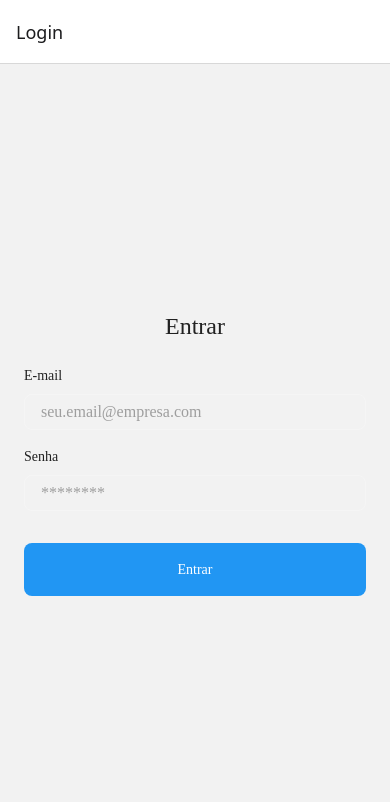
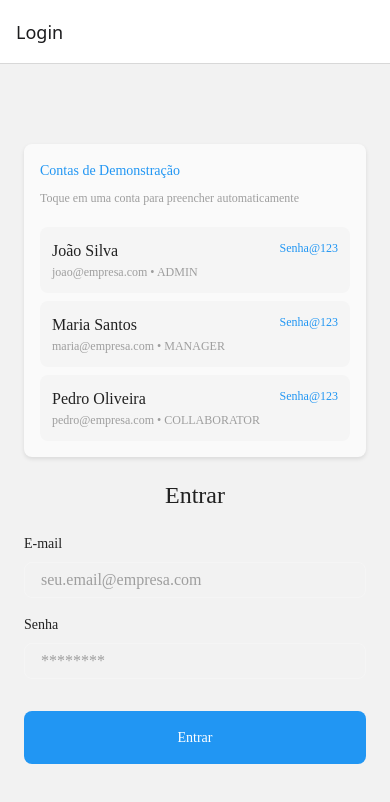
Before and after one commit to diaraujo13/desafio-tecnico-pontua-final, a React Native app: screen /Login in a window 390 px wide. Shown: the top 802 px of the page. Built offline with nearby package versions, Linux system fonts and the light colour scheme.

Commit message:
feat(presentation): Enhance LoginScreen with demo accounts and UI improvements

```diff
--- a/src/presentation/screens/LoginScreen.tsx
+++ b/src/presentation/screens/LoginScreen.tsx
@@ -1,5 +1,5 @@
 import React from 'react';
-import { View, StyleSheet, KeyboardAvoidingView, Platform, ScrollView } from 'react-native';
+import { View, StyleSheet, KeyboardAvoidingView, Platform, ScrollView, Pressable } from 'react-native';
 import { SafeAreaView } from 'react-native-safe-area-context';
 import { useForm, Controller } from 'react-hook-form';
 import { z } from 'zod';
@@ -8,6 +8,7 @@ import { useAuth } from '../hooks/useAuth';
 import { Input } from '../components/ui/Input';
 import { Button } from '../components/ui/Button';
 import { Text } from '../components/ui/Text';
+import { Card } from '../components/ui/Card';
 import { useTheme } from '../theme/ThemeProvider';
 
 const loginSchema = z.object({
@@ -17,6 +18,13 @@ const loginSchema = z.object({
 
 type LoginFormValues = z.infer<typeof loginSchema>;
 
+// Demo accounts for development/testing
+const DEMO_ACCOUNTS = [
+  { email: 'joao@empresa.com', password: 'Senha@123', role: 'ADMIN', name: 'João Silva' },
+  { email: 'maria@empresa.com', password: 'Senha@123', role: 'MANAGER', name: 'Maria Santos' },
+  { email: 'pedro@empresa.com', password: 'Senha@123', role: 'COLLABORATOR', name: 'Pedro Oliveira' },
+] as const;
+
 export function LoginScreen() {
   const { login, isAuthLoading } = useAuth();
   const theme = useTheme();
@@ -24,6 +32,7 @@ export function LoginScreen() {
   const {
     control,
     handleSubmit,
+    setValue,
     formState: { errors },
   } = useForm<LoginFormValues>({
     resolver: zodResolver(loginSchema),
@@ -34,6 +43,15 @@ export function LoginScreen() {
   });
 
   const [submitError, setSubmitError] = React.useState<string | null>(null);
+
+  const handleDemoAccountPress = React.useCallback(
+    (email: string, password: string) => {
+      setValue('email', email);
+      setValue('password', password);
+      setSubmitError(null);
+    },
+    [setValue],
+  );
 
   const onSubmit = React.useCallback(
     async (values: LoginFormValues) => {
@@ -64,6 +82,47 @@ export function LoginScreen() {
           showsVerticalScrollIndicator={false}
         >
           <View style={styles.container}>
+            {__DEV__ && (
+              <Card style={styles.demoBanner}>
+                <Text
+                  variant="label"
+                  style={[styles.demoBannerTitle, { color: theme.colors.primary }]}
+                >
+                  Contas de Demonstração
+                </Text>
+                <Text variant="caption" style={[styles.demoBannerSubtitle, { color: theme.colors.textSecondary }]}>
+                  Toque em uma conta para preencher automaticamente
+                </Text>
+                {DEMO_ACCOUNTS.map((account) => (
+                  <Pressable
+                    key={account.email}
+                    onPress={() => handleDemoAccountPress(account.email, account.password)}
+                    style={({ pressed }) => [
+                      styles.demoAccountItem,
+                      { backgroundColor: theme.colors.surfaceVariant },
+                      pressed && styles.demoAccountItemPressed,
+                    ]}
+                    testID={`LoginScreen_DemoAccount_${account.role}`}
+                    accessible={true}
+                    accessibilityRole="button"
+                    accessibilityLabel={`Usar conta de demonstração ${account.name}, ${account.role}`}
+                  >
+                    <View style={styles.demoAccountContent}>
+                      <Text variant="body" style={{ color: theme.colors.textPrimary }}>
+                        {account.name}
+                      </Text>
+                      <Text variant="caption" style={{ color: theme.colors.textSecondary }}>
+                        {account.email} • {account.role}
+                      </Text>
+                    </View>
+                    <Text variant="caption" style={{ color: theme.colors.primary }}>
+                      {account.password}
+                    </Text>
+                  </Pressable>
+                ))}
+              </Card>
+            )}
+
             <Text variant="h2" style={styles.title}>
               Entrar
             </Text>
@@ -140,6 +199,30 @@ const styles = StyleSheet.create({
     paddingHorizontal: 24,
     paddingVertical: 32,
   },
+  demoAccountContent: {
+    flex: 1,
+  },
+  demoAccountItem: {
+    borderRadius: 8,
+    flexDirection: 'row',
+    justifyContent: 'space-between',
+    marginTop: 8,
+    padding: 12,
+  },
+  demoAccountItemPressed: {
+    opacity: 0.7,
+  },
+  demoBanner: {
+    marginBottom: 24,
+    padding: 16,
+  },
+  demoBannerSubtitle: {
+    marginBottom: 12,
+    marginTop: 4,
+  },
+  demoBannerTitle: {
+    marginBottom: 4,
+  },
   errorText: {
     marginTop: 8,
   },
```
